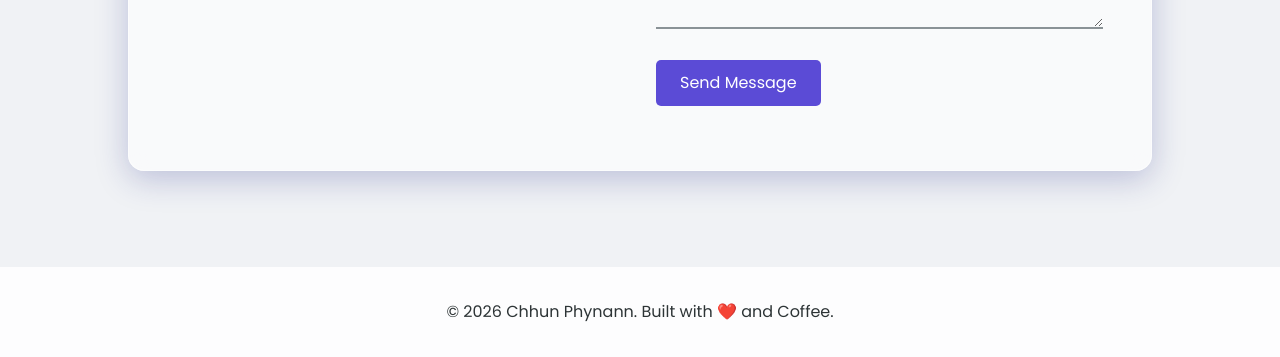
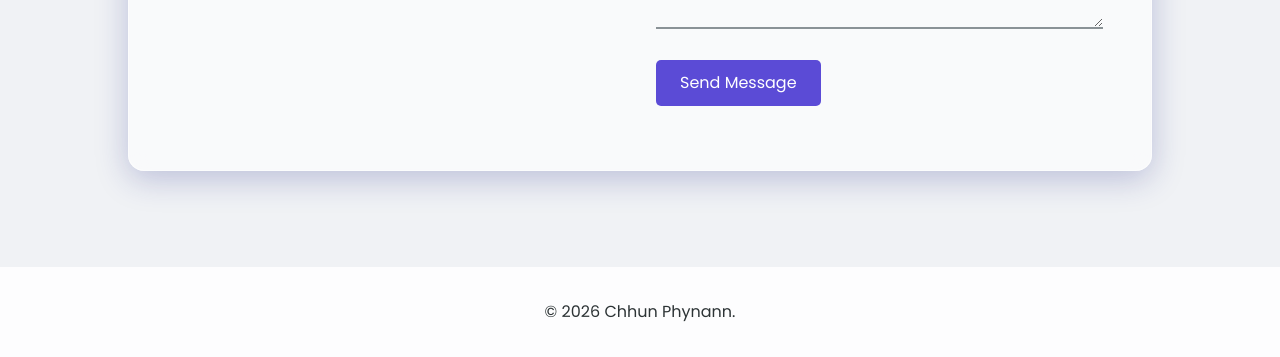
Before and after one commit to Phynann8/Portfolio_web, a website: page index.html in a window 1280 px wide. Shown: the part 5718-6075 px from the top of the page. Drawn offline with nearby package versions, Linux system fonts and the light colour scheme.

Commit message:
change foter

```diff
--- a/index.html
+++ b/index.html
@@ -130,7 +130,7 @@
     </main>
 
     <footer>
-        <p>&copy; <span id="year">2026</span> Chhun Phynann. Built with ❤️ and Coffee.</p>
+        <p>&copy; <span id="year">2026</span> Chhun Phynann.</p>
     </footer>
 </body>
 </html>
```
